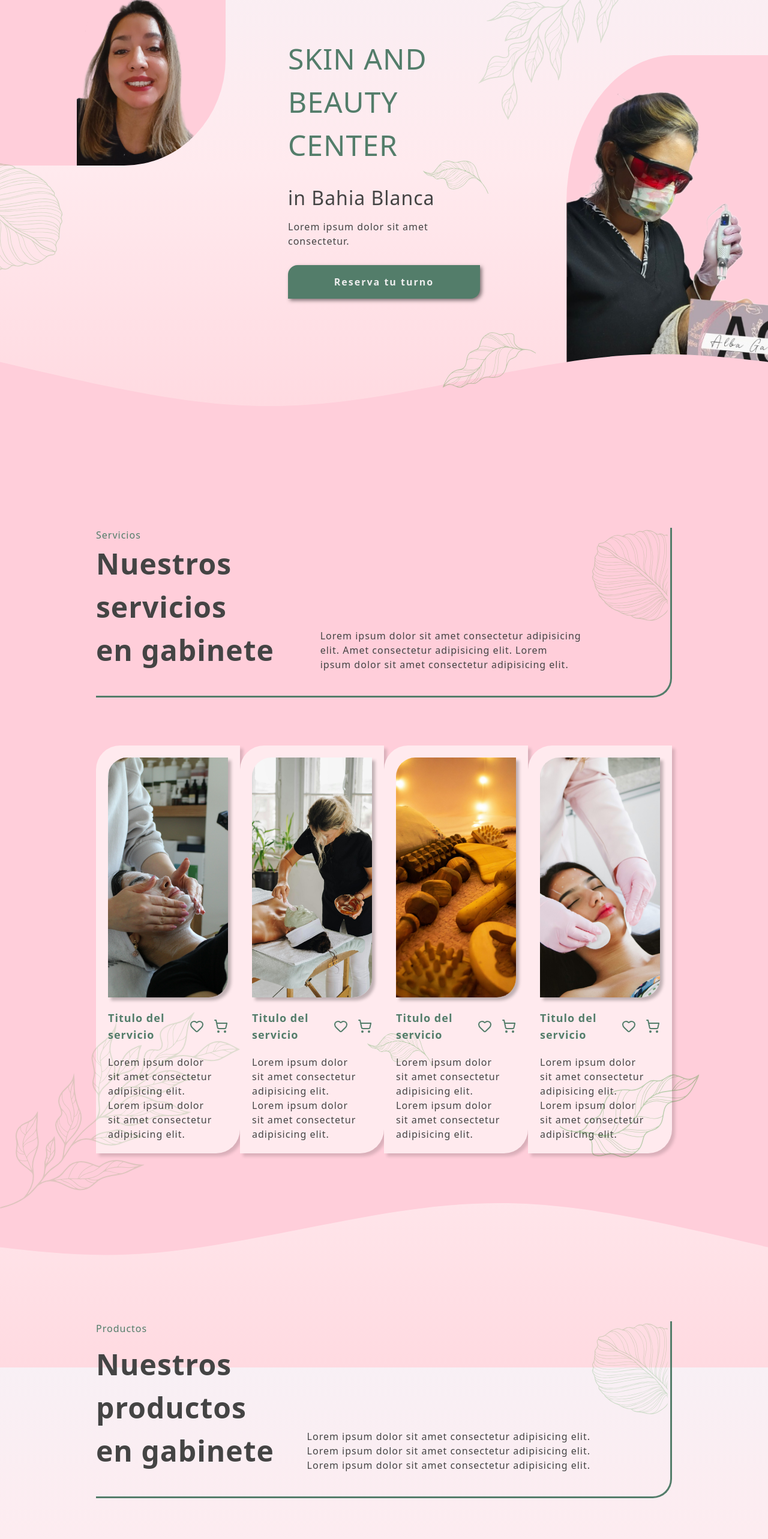
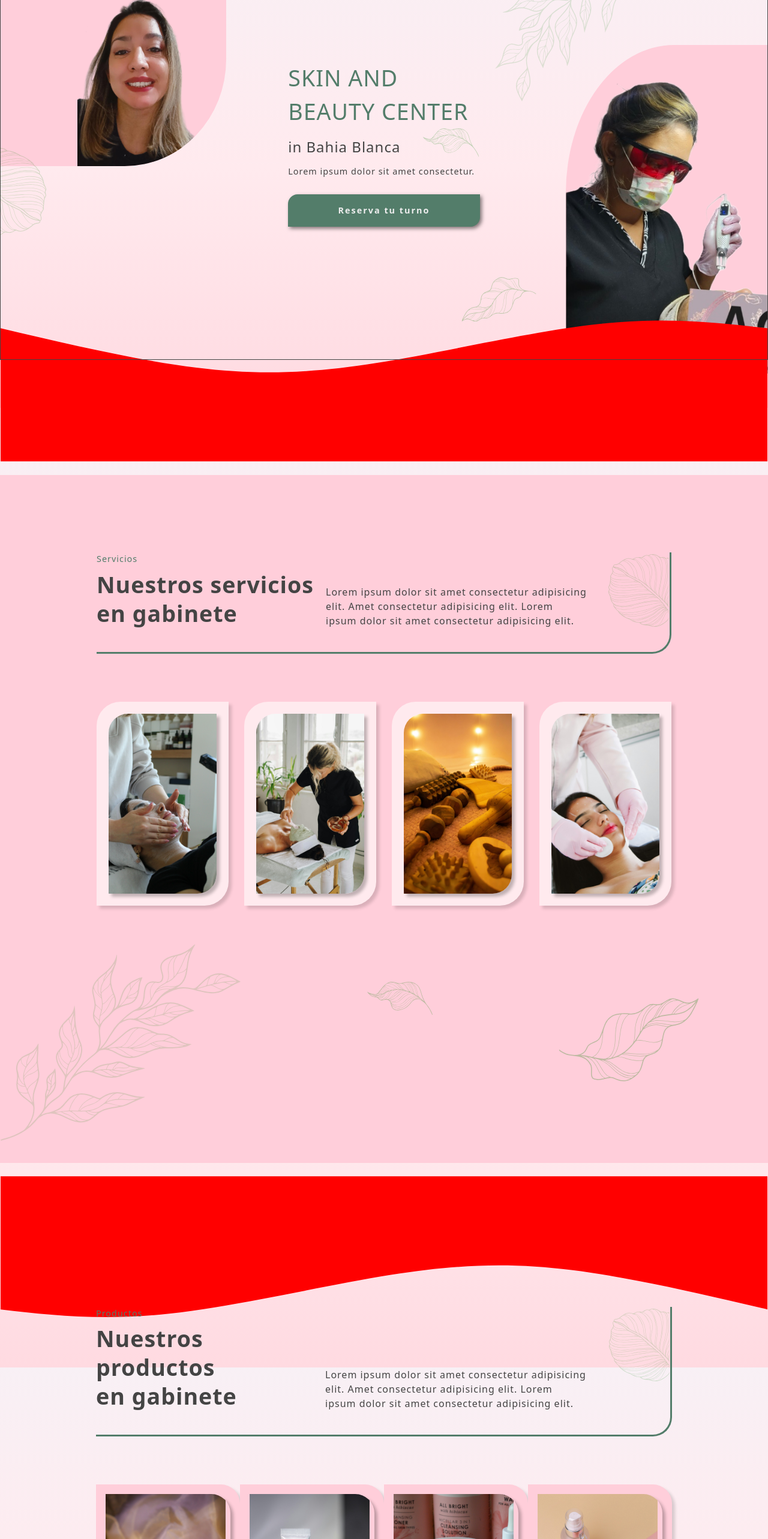
Before and after one commit to jonatanjmissora/nextjs-alba, a Next.js app: page / in a window 1280 px wide. Shown: the part 120-2686 px from the top of the page at 60% size. Built offline with nearby package versions, Linux system fonts and the light colour scheme.

Commit message:
notebook ui

```diff
--- a/app/_components/01_Home/page.tsx
+++ b/app/_components/01_Home/page.tsx
@@ -2,6 +2,7 @@ import { BranchLeaf } from "@/public/leaf/branch-leaf"
 import { Leaf1 } from "@/public/leaf/leaf1"
 import Leaf2 from "@/public/leaf/leaf2"
 import RoundLeaf from "@/public/leaf/round-leaf"
+import Image from 'next/image'
 
 export default function Home() {
 	return (
@@ -16,14 +17,14 @@ export default function Home() {
 				<span className="title text-[var(--primary-green)]">
 					SKIN AND BEAUTY CENTER
 				</span>
-				<span className="subtitle mt-4">in Bahia Blanca</span>
+				<span className="subtitle">in Bahia Blanca</span>
 				<p className="text">Lorem ipsum dolor sit amet consectetur.</p>
 				<button className="cta-button text mt-4 py-4 px-8">
 					Reserva tu turno
 				</button>
 			</div>
 
-			<div className="absolute bottom-[5dvh] -right-[5dvw] -z-10 bg-[var(--primary-pink)] rounded-tl-[45%] pt-12 2xl:right-[0dvw]">
+			<div className="absolute -bottom-[3dvh] -right-[5dvw] -z-10 bg-[var(--primary-pink)] rounded-tl-[45%] pt-12 2xl:right-[0dvw]">
 				<HomeImg2 />
 			</div>
 		</>
@@ -32,35 +33,33 @@ export default function Home() {
 
 const HomeImg1 = () => {
 	return (
-		<>
 			<img
 				src="./avatar-alba.png"
 				alt=""
 				className="w-[200px] h-[300px] 2xl:w-[250px] 2xl:h-[400px] 2xl:translate-x-24"
 			/>
-		</>
 	)
 }
 
 const HomeImg2 = () => {
 	return (
-		<>
-			<img
-				src="./alba-alpha.png"
-				alt=""
+			<Image
+				src="/alba-alpha.png"
+				alt="Alba Alpha Logo"
+				width={500}
+				height={700}
 				className="w-[400px] h-[500px] 2xl:w-[500px] 2xl:h-[700px]"
 			/>
-		</>
 	)
 }
 
 const LeafImgs = () => {
 	return (
 		<>
-			<BranchLeaf className="absolute top-0 right-[15%] size-[20rem] 2xl:size-[25rem] rotate-x-180 text-[var(--leaf-color)] opacity-50" />
-			<Leaf1 className="absolute top-[45%] left-[55%] size-[7rem] text-[var(--leaf-color)]" />
-			<Leaf2 className="absolute bottom-[0%] right-[30%] size-[10rem] 2xl:size-[15rem] rotate-180 text-[var(--leaf-color)]" />
-			<RoundLeaf className="absolute bottom-[28%] -left-[5%] size-[12rem] 2xl:size-[18rem] rotate-180 text-[var(--leaf-color)] opacity-50" />
+			<BranchLeaf className="absolute top-0 right-[15%] size-[18rem] 2xl:size-[25rem] rotate-x-180 text-[var(--leaf-color)] opacity-50" />
+			<Leaf1 className="absolute top-[43%] 2xl:top-[45%] left-[55%] size-[6rem] 2xl:size-[7rem] text-[var(--leaf-color)]" />
+			<Leaf2 className="absolute bottom-[5%] 2xl:bottom-[0%] right-[30%] size-[8rem] 2xl:size-[15rem] rotate-180 text-[var(--leaf-color)]" />
+			<RoundLeaf className="absolute bottom-[28%] -left-[5%] size-[10rem] 2xl:size-[18rem] rotate-180 text-[var(--leaf-color)] opacity-50" />
 		</>
 	)
 }
--- a/app/_components/02_Services/page.tsx
+++ b/app/_components/02_Services/page.tsx
@@ -1,15 +1,15 @@
 import { BranchLeaf } from "@/public/leaf/branch-leaf"
 import { Leaf1 } from "@/public/leaf/leaf1"
 import Leaf2 from "@/public/leaf/leaf2"
-import RoundLeaf from "@/public/leaf/round-leaf"
 import { Heart, ShoppingCart } from "lucide-react"
+import { SectionHeader } from "../section-header"
 
-const IMG_WITH = ["100px", "200px", "300px"]
-const IMG_HEIGHT = ["200px", "400px", "500px"]
+const IMG_WIDTH = ["100px", "120px", "300px"]
+const IMG_HEIGHT = ["200px", "300px", "500px"]
 
 export default function page() {
 	return (
-		<div className="w-full my-20 2xl:my-30 py-10 2xl:py-15 relative">
+		<div id="services" className="w-full min-h-[100dvh] 2xl:min-h-[90dvh] my-32 relative">
 			<LeafImgs />
 			<SectionHeader
 				title="Nuestros servicios en gabinete"
@@ -20,27 +20,6 @@ export default function page() {
 			<div className="w-full h-[80dvh] 2xl:h-[70dvh] flex justify-between">
 				<ServicesCard />
 			</div>
-		</div>
-	)
-}
-
-const SectionHeader = ({
-	title,
-	subtitle,
-	description,
-}: {
-	title: string
-	subtitle: string
-	description: string
-}) => {
-	return (
-		<div className="flex items-end gap-3 header-border pb-10 mb-20 mt-20 relative">
-			<RoundLeaf className="absolute top-[0%] -right-[1%] size-[10rem] rotate-0 text-[var(--leaf-color)] opacity-50" />
-			<div className="flex flex-col">
-				<h3 className="w-full text text-[var(--primary-green)]">{subtitle}</h3>
-				<h2 className="w-full title font-bold text-balance">{title}</h2>
-			</div>
-			<p className="2xl:text-xl text-balance">{description}</p>
 		</div>
 	)
 }
@@ -85,7 +64,7 @@ const ServicesCard = () => {
 					className={`service-card flex flex-col gap-3 p-5 bg-[var(--background-two)] rounded-tl-[2.5rem] rounded-br-[2.5rem] shadow-[5px_5px_5px_0_rgba(0,0,0,0.15)] group`}
 				>
 					<div
-						className={`relative shadow-[5px_5px_5px_0_rgba(0,0,0,0.25)] overflow-hidden rounded-tl-4xl rounded-br-4xl bg-500-green w-[${IMG_WITH[1]}] 2xl:w-[${IMG_WITH[2]}] h-[${IMG_HEIGHT[1]}] 2xl:h-[${IMG_HEIGHT[2]}]`}
+						className={`relative shadow-[5px_5px_5px_0_rgba(0,0,0,0.25)] overflow-hidden rounded-tl-4xl rounded-br-4xl w-[180px] 2xl:w-[${IMG_WIDTH[2]}] h-[${IMG_HEIGHT[1]}] 2xl:h-[${IMG_HEIGHT[2]}]`}
 					>
 						<img
 							src={service.image}
@@ -93,7 +72,7 @@ const ServicesCard = () => {
 							className={`w-full h-full group-hover:scale-120 transition-all duration-800 object-cover`}
 						/>
 					</div>
-					<div className="relative z-50 flex justify-between items-center my-2">
+					{/* <div className="relative z-50 flex justify-between items-center my-2">
 						<h3 className="font-semibold text-[var(--primary-green)] text-lg 2xl:text-xl">
 							{service.title}
 						</h3>
@@ -105,14 +84,14 @@ const ServicesCard = () => {
 								className="icon"
 							/>
 						</div>
-					</div>
+					</div> */}
 					{/* <div className="w-full"> */}
 					{/* <div className="flex flex-col gap-2 w-full border"> */}
-					<p
+					{/* <p
 						className={`text-balance text-base 2xl:text-lg w-[${IMG_WITH[1]}] 2xl:w-[${IMG_WITH[2]}]`}
 					>
 						{service.description}
-					</p>
+					</p> */}
 
 					{/* <button className="cta-button px-4 m-3 ml-auto">+Leer</button> */}
 					{/* </div> */}
--- a/app/_components/03_Shop/page.tsx
+++ b/app/_components/03_Shop/page.tsx
@@ -1,27 +1,18 @@
 import { BranchLeaf } from "@/public/leaf/branch-leaf"
 import { Leaf1 } from "@/public/leaf/leaf1"
 import Leaf2 from "@/public/leaf/leaf2"
-import RoundLeaf from "@/public/leaf/round-leaf"
 import { Heart, ShoppingCart } from "lucide-react"
+import { SectionHeader } from "../section-header"
 
 export default function page() {
 	return (
 		<div className="w-full my-20 2xl:my-30 py-10 2xl:py-15 relative">
 			<LeafImgs />
-			<div className="flex items-end gap-3 header-border pb-10 mb-20 mt-20 relative">
-				<RoundLeaf className="absolute top-[0%] -right-[1%] size-[10rem] rotate-0 text-[var(--leaf-color)] opacity-50" />
-				<div className="flex flex-col gap-3">
-					<h3 className="w-full text text-[var(--primary-green)]">Productos</h3>
-					<h2 className="w-full title font-bold text-balance">
-						Nuestros productos en gabinete
-					</h2>
-				</div>
-				<p className="2xl:text-xl text-balance">
-					Lorem ipsum dolor sit amet consectetur adipisicing elit. Lorem ipsum
-					dolor sit amet consectetur adipisicing elit. Lorem ipsum dolor sit
-					amet consectetur adipisicing elit.
-				</p>
-			</div>
+			<SectionHeader
+				title="Nuestros productos en gabinete"
+				subtitle="Productos"
+				description="Lorem ipsum dolor sit amet consectetur adipisicing elit. Amet consectetur adipisicing elit. Lorem ipsum dolor sit amet consectetur adipisicing elit."
+			/>
 
 			<div className="w-full h-[90dvh] 2xl:h-[75dvh] flex flex-col justify-between items-center mb-60">
 				<ProductsCard />
--- a/app/_components/04_About/page.tsx
+++ b/app/_components/04_About/page.tsx
@@ -1,29 +1,17 @@
 import { BranchLeaf } from "@/public/leaf/branch-leaf"
 import { Leaf1 } from "@/public/leaf/leaf1"
 import Leaf2 from "@/public/leaf/leaf2"
-import RoundLeaf from "@/public/leaf/round-leaf"
+import { SectionHeader } from "../section-header"
 
 export default function About() {
 	return (
 		<div className="w-full my-20 2xl:my-30 py-10 2xl:py-15 relative">
 			<LeafImgs />
-			<div className="flex gap-40 items-end header-border pb-10 mb-20 mt-20 relative min-h-44">
-				<RoundLeaf className="absolute top-[0%] -right-[1%] size-[10rem] rotate-0 text-[var(--leaf-color)] opacity-50" />
-				<div className="flex flex-col gap-3">
-					<h3 className="w-full text-xl 2xl:text-2xl font-semibold text-[var(--primary-green)]">
-						Acerca de
-					</h3>
-					<h2 className="w-max text-3xl 2xl:text-5xl font-bold">Mi historia</h2>
-				</div>
-				<p className="2xl:text-xl text-balance">
-					Lorem ipsum dolor sit amet consectetur adipisicing elit. Lorem ipsum
-					dolor sit amet consectetur adipisicing elit. Lorem ipsum dolor sit
-					amet consectetur adipisicing elit. Lorem ipsum dolor sit amet
-					consectetur, adipisicing elit. Quidem, molestias! Sequi vel sed
-					quaerat qui nihil molestias corporis laborum velit, temporibus, fugiat
-					cumque, quos veritatis ea eos soluta beatae placeat.
-				</p>
-			</div>
+			<SectionHeader
+				title="Mi historia"
+				subtitle="Acerca de"
+				description="Lorem ipsum dolor sit amet consectetur adipisicing elit. Amet consectetur adipisicing elit. Lorem ipsum dolor sit amet consectetur adipisicing elit."
+			/>
 
 			<div className="w-full h-[80dvh] relative pb-32">
 				<ImageElement
--- a/app/_components/05_Faqs/page.tsx
+++ b/app/_components/05_Faqs/page.tsx
@@ -1,28 +1,17 @@
 import { BranchLeaf } from "@/public/leaf/branch-leaf"
 import { Leaf1 } from "@/public/leaf/leaf1"
 import Leaf2 from "@/public/leaf/leaf2"
-import RoundLeaf from "@/public/leaf/round-leaf"
+import { SectionHeader } from "../section-header"
 
 export default function page() {
 	return (
 		<div className="w-full my-20 2xl:my-30 py-10 2xl:py-15 relative">
 			<LeafImgs />
-			<div className="flex items-end gap-3 header-border pb-10 mb-20 mt-20 relative">
-				<RoundLeaf className="absolute top-[0%] -right-[1%] size-[10rem] rotate-0 text-[var(--leaf-color)] opacity-50" />
-				<div className="flex flex-col gap-3">
-					<h3 className="w-full text-xl 2xl:text-2xl font-semibold text-[var(--primary-green)]">
-						Tips
-					</h3>
-					<h2 className="w-full text-3xl 2xl:text-5xl font-bold text-balance">
-						Nuestros tips del centro de belleza
-					</h2>
-				</div>
-				<p className="2xl:text-xl text-balance">
-					Lorem ipsum dolor sit amet consectetur adipisicing elit. Lorem ipsum
-					dolor sit amet consectetur adipisicing elit. Lorem ipsum dolor sit
-					amet consectetur adipisicing elit.
-				</p>
-			</div>
+			<SectionHeader
+				title="Nuestros tips del centro de belleza"
+				subtitle="Tips"
+				description="Lorem ipsum dolor sit amet consectetur adipisicing elit. Amet consectetur adipisicing elit. Lorem ipsum dolor sit amet consectetur adipisicing elit."
+			/>
 			<div className="w-full flex justify-between items-center pb-32">
 				<div className="w-1/2 border">
 					<div className="flex flex-col gap-3">
--- /dev/null
+++ b/app/_components/section-header.tsx
@@ -0,0 +1,22 @@
+import RoundLeaf from "@/public/leaf/round-leaf"
+
+export const SectionHeader = ({
+	title,
+	subtitle,
+	description,
+}: {
+	title: string
+	subtitle: string
+	description: string
+}) => {
+	return (
+		<div className="flex items-end gap-3 header-border pb-10 mb-20 mt-10 relative">
+			<RoundLeaf className="absolute top-[0%] -right-[1%] size-[8rem] 2xl:size-[10rem] rotate-0 text-[var(--leaf-color)] opacity-50" />
+			<div className="flex flex-col gap-2">
+				<h3 className="w-full text text-[var(--primary-green)]">{subtitle}</h3>
+				<h2 className="w-full title font-bold text-balance leading-12 min-w-[370px]">{title}</h2>
+			</div>
+			<p className="2xl:text-xl text-balance">{description}</p>
+		</div>
+	)
+}
--- a/app/_components/wave-container.tsx
+++ b/app/_components/wave-container.tsx
@@ -4,12 +4,12 @@ export default function WaveContainer({
 	children: React.ReactNode
 }) {
 	return (
-		<div className="relative w-full px-[var(--sm-layout-padding)] 2xl:px-[var(--2xl-layout-padding)]">
-			<WaveSVG className="absolute -top-[60%] left-0 -z-10" />
+		<div className="relative w-full px-[var(--sm-layout-padding)] 2xl:px-[var(--2xl-layout-padding)] my-20 border border-transparent">
+			<WaveSVG className="absolute bottom-[68%] left-0 -z-10" />
 
 			{children}
 
-			<WaveSVG className="absolute -bottom-[60%] left-0 rotate-180 -z-10" />
+			<WaveSVG className="absolute top-[68%] left-0 rotate-180 -z-10" />
 		</div>
 	)
 }
@@ -28,7 +28,7 @@ const WaveSVG = ({ className }: { className: string }) => {
 				d="M 0,400 L 0,150 C 127.67857142857142,180.07142857142856 255.35714285714283,210.14285714285714 368,224 C 480.64285714285717,237.85714285714286 578.2500000000001,235.49999999999997 707,215 C 835.7499999999999,194.50000000000003 995.6428571428571,155.85714285714286 1123,142 C 1250.357142857143,128.14285714285714 1345.1785714285716,139.07142857142856 1440,150 L 1440,400 L 0,400 Z"
 				stroke="none"
 				strokeWidth="0"
-				fill="var(--primary-pink)"
+				fill="red"
 				fillOpacity="1"
 			></path>
 		</svg>
--- a/app/globals.css
+++ b/app/globals.css
@@ -17,12 +17,15 @@
 	/* layout */
 	--sm-layout-padding: 10rem;
 	--2xl-layout-padding: 15rem;
+
 	--2xl-title-size: 3rem;
-	--sm-title-size: 3rem;
+	--sm-title-size: 2.35rem;
+
 	--2xl-subtitle-size: 2rem;
-	--sm-subtitle-size: 2rem;
+	--sm-subtitle-size: 1.5rem;
+
 	--2xl-text-size: 1.1rem;
-	--sm-text-size: 1rem;
+	--sm-text-size: 0.9rem;
 }
 
 @theme inline {
--- a/app/page.tsx
+++ b/app/page.tsx
@@ -16,13 +16,12 @@ export default function Page() {
 
 			<section
 				id="home"
-				className="w-full min-h-screen 2xl:min-h-[90dvh] flex justify-center items-center relative"
+				className="w-full min-h-[90dvh] 2xl:min-h-[90dvh] flex justify-center items-center relative border mb-[12rem]"
 			>
 				<Home />
 			</section>
 
 			<section
-				id="services"
 				className="w-full bg-[var(--primary-pink)] relative"
 			>
 				<WaveContainer>
```
